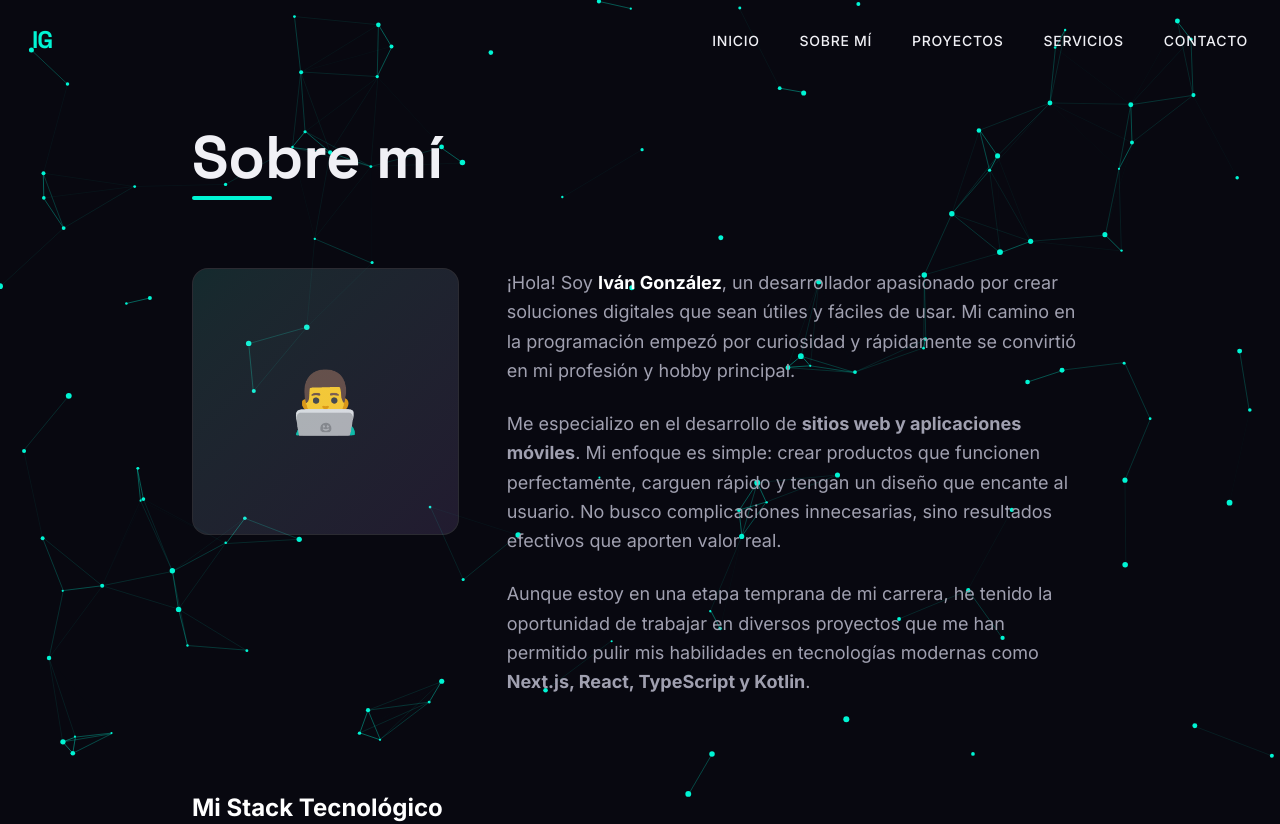
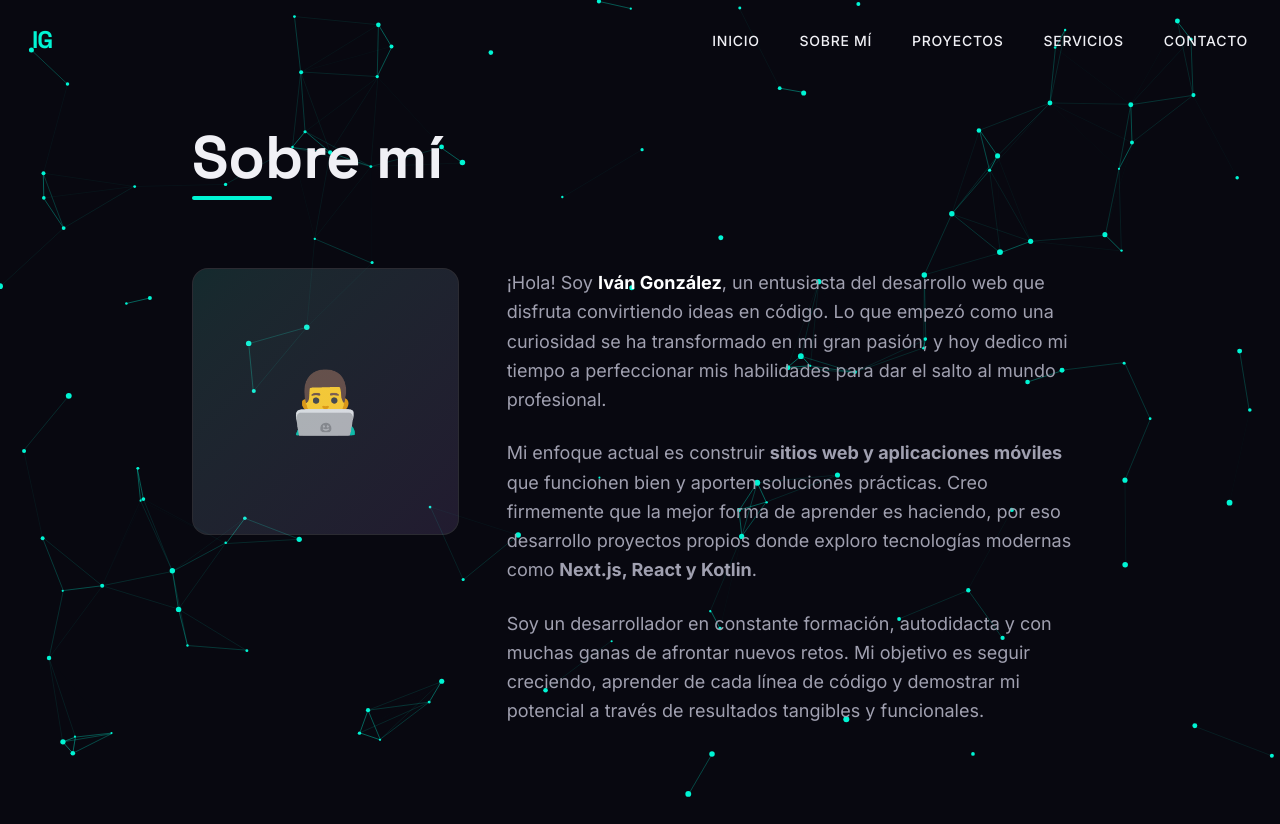
Before and after one commit to jukk4p/ivangonzalez-dev, a Next.js app: page /sobre-mi in a window 1280 px wide. Shown: the top 824 px of the page. Built offline with nearby package versions, Linux system fonts and the light colour scheme.

Commit message:
style: refine biography for a more authentic and honest tone

```diff
--- a/src/app/sobre-mi/page.tsx
+++ b/src/app/sobre-mi/page.tsx
@@ -28,13 +28,13 @@ export default function AboutPage() {
 
               <div className="md:col-span-2 text-text-muted space-y-6 text-lg leading-relaxed">
                 <p>
-                  ¡Hola! Soy <span className="text-white font-bold">Iván González</span>, un desarrollador apasionado por crear soluciones digitales que sean útiles y fáciles de usar. Mi camino en la programación empezó por curiosidad y rápidamente se convirtió en mi profesión y hobby principal.
+                  ¡Hola! Soy <span className="text-white font-bold">Iván González</span>, un entusiasta del desarrollo web que disfruta convirtiendo ideas en código. Lo que empezó como una curiosidad se ha transformado en mi gran pasión, y hoy dedico mi tiempo a perfeccionar mis habilidades para dar el salto al mundo profesional.
                 </p>
                 <p>
-                  Me especializo en el desarrollo de <strong>sitios web y aplicaciones móviles</strong>. Mi enfoque es simple: crear productos que funcionen perfectamente, carguen rápido y tengan un diseño que encante al usuario. No busco complicaciones innecesarias, sino resultados efectivos que aporten valor real.
+                  Mi enfoque actual es construir <strong>sitios web y aplicaciones móviles</strong> que funcionen bien y aporten soluciones prácticas. Creo firmemente que la mejor forma de aprender es haciendo, por eso desarrollo proyectos propios donde exploro tecnologías modernas como <strong>Next.js, React y Kotlin</strong>.
                 </p>
                 <p>
-                  Aunque estoy en una etapa temprana de mi carrera, he tenido la oportunidad de trabajar en diversos proyectos que me han permitido pulir mis habilidades en tecnologías modernas como <strong>Next.js, React, TypeScript y Kotlin</strong>.
+                  Soy un desarrollador en constante formación, autodidacta y con muchas ganas de afrontar nuevos retos. Mi objetivo es seguir creciendo, aprender de cada línea de código y demostrar mi potencial a través de resultados tangibles y funcionales.
                 </p>
               </div>
             </div>
```
